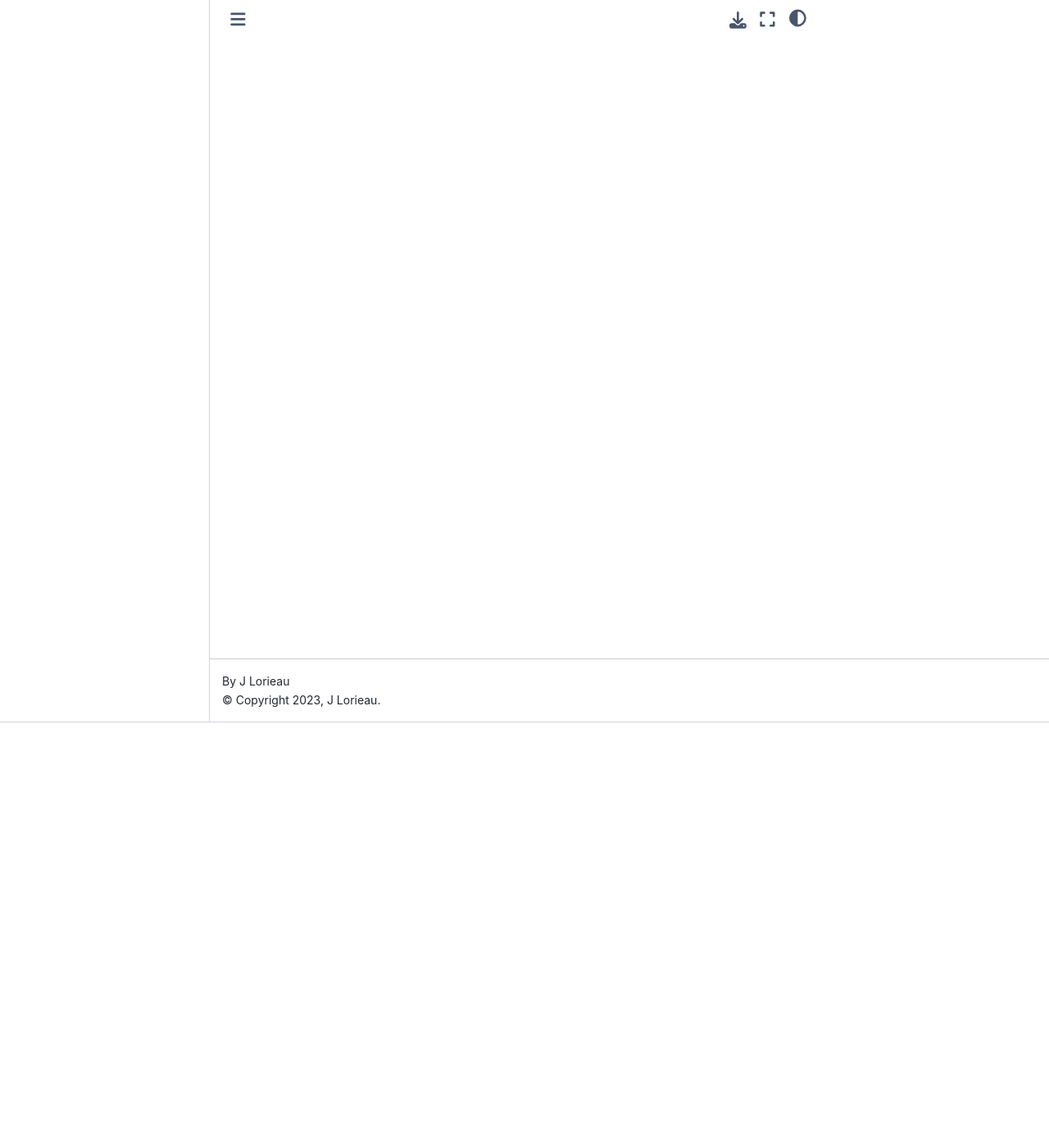
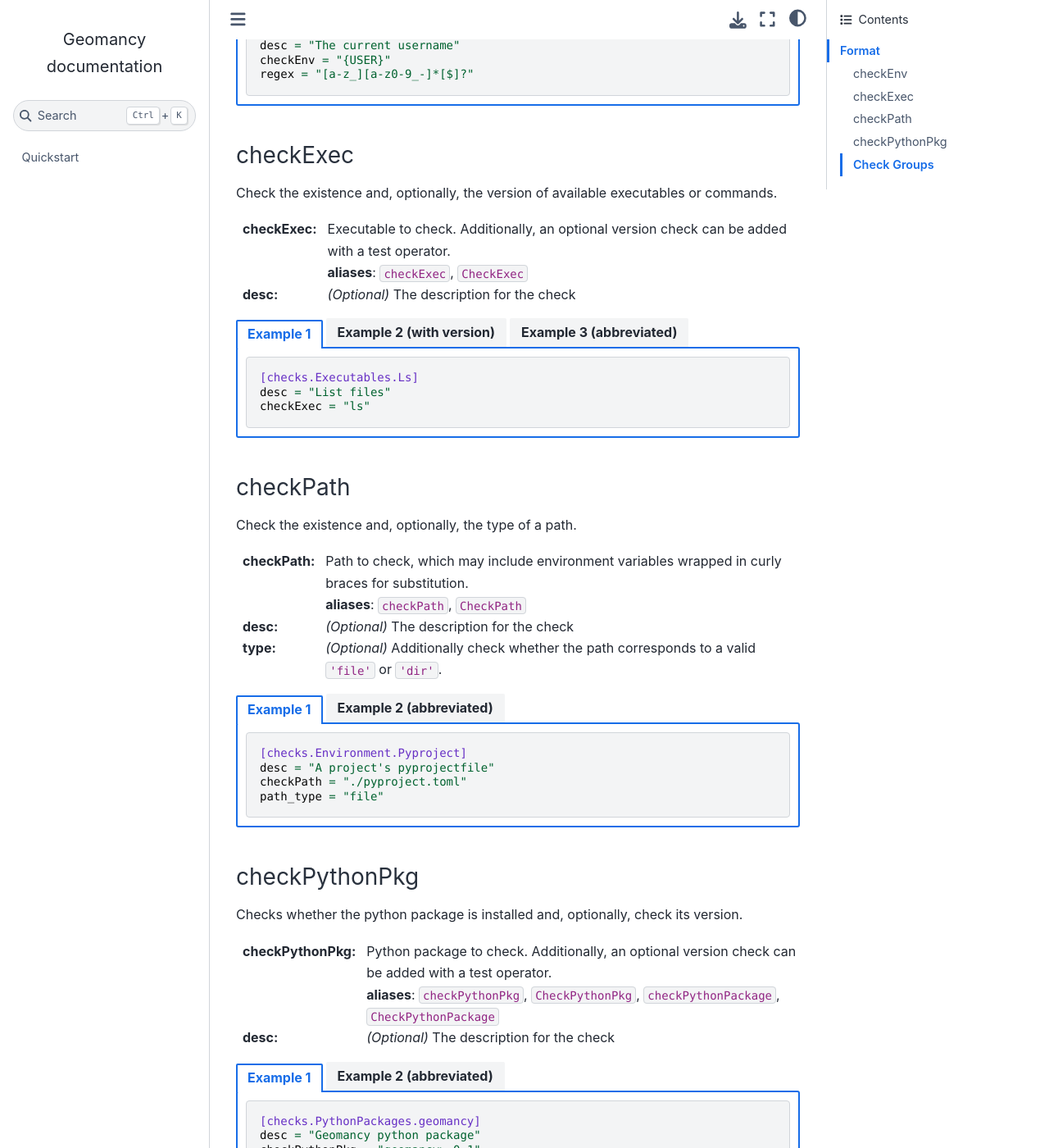
Before and after one commit to jlorieau/geomancy, a Sphinx documentation site: the page built from docs/source/usage/index.md, in a window 1280 px wide and 1400 px high, scrolled down 519 px. Shown: the whole window at 82% size. Built offline with Sphinx 7.4.7 and the Sphinx Book theme 1.1.4, drawn with Linux system fonts in a browser that asks for light colours; pages that are not in the unit, such as notebooks, are missing from menus; some of the changed text lies outside the part shown.

Commit message:
Move format to documentation

````diff
--- a/docs/source/usage/index.md
+++ b/docs/source/usage/index.md
@@ -1 +1,184 @@
 # Usage
+
+## Format
+
+### checkEnv
+
+Check the existence and, optionally, the value of an environment variable.
+
+:checkEnv: Environment variable to check, wrapped in curly braces for
+    substitution. <br>
+    __aliases__: ``checkEnv``, ``CheckEnv``
+:desc: _(Optional)_ The description for the check
+:regex: _(Optional)_ A regular expression to check against the environment
+    variable value
+
+::::{tab-set}
+
+:::{tab-item} Example 1
+```toml
+[checks.Environment.Username]
+desc = "The current username"
+checkEnv = "{USER}"
+regex = "[a-z_][a-z0-9_-]*[$]?"
+```
+:::
+
+:::{tab-item} Example 2 (abbreviated)
+```toml
+[checks.Environment]
+Username = {checkEnv = "{USER}", regex="[a-z_][a-z0-9_-]*[$]?"}
+```
+:::
+
+::::
+
+
+### checkExec
+
+Check the existence and, optionally, the version of available executables or
+commands.
+
+:checkExec: Executable to check. Additionally, an optional version check
+    can be added with a test operator. <br>
+    __aliases__: ``checkExec``, ``CheckExec``
+:desc: _(Optional)_ The description for the check
+
+::::{tab-set}
+
+:::{tab-item} Example 1
+```toml
+[checks.Executables.Ls]
+desc = "List files"
+checkExec = "ls"
+```
+:::
+
+:::{tab-item} Example 2 (with version)
+```toml
+[checks.Executables.Python]
+desc = "Python interpreter (version 3.11 or higher)"
+checkExec = "python3>=3.11"
+```
+:::
+
+:::{tab-item} Example 3 (abbreviated)
+```toml
+[checks.Executables]
+Python = {checkExec = "python3>=3.11"}
+```
+:::
+
+::::
+
+
+### checkPath
+
+Check the existence and, optionally, the type of a path.
+
+:checkPath: Path to check, which may include environment variables wrapped
+    in curly braces for substitution. <br>
+    __aliases__: ``checkPath``, ``CheckPath``
+:desc: _(Optional)_ The description for the check
+:type: _(Optional)_ Additionally check whether the path corresponds to a
+    valid ``'file'`` or ``'dir'``.
+
+::::{tab-set}
+
+:::{tab-item} Example 1
+```toml
+[checks.Environment.Pyproject]
+desc = "A project's pyprojectfile"
+checkPath = "./pyproject.toml"
+path_type = "file"
+```
+:::
+
+:::{tab-item} Example 2 (abbreviated)
+```toml
+[checks.Environment]
+Pyproject = {checkPath = "./pyproject.toml", path_type = "file"}
+```
+:::
+
+::::
+
+### checkPythonPkg
+
+Checks whether the python package is installed and, optionally, check its
+version.
+
+:checkPythonPkg: Python package to check. Additionally, an optional version
+    check can be added with a test operator. <br>
+    __aliases__: ``checkPythonPkg``, ``CheckPythonPkg``,
+    ``checkPythonPackage``, ``CheckPythonPackage``
+:desc: _(Optional)_ The description for the check
+
+::::{tab-set}
+
+:::{tab-item} Example 1
+```toml
+[checks.PythonPackages.geomancy]
+desc = "Geomancy python package"
+checkPythonPkg = "geomancy>=0.1"
+```
+:::
+
+:::{tab-item} Example 2 (abbreviated)
+```toml
+[checks.PythonPackages]
+geomancy = {checkPythonPkg = "geomancy>=0.1"}
+```
+:::
+
+::::
+
+
+### Check Groups
+
+Check groups are sections which contain one or more child checks.
+
+:desc: _(Optional)_ The description for the check section
+:subchecks: _(Optional)_ Either ``'all'`` to require that all sub-checks
+    pass or ``'any'`` to require that only one sub-check passes.<br>
+    Default: ``'all'``<br>
+    __aliases__: ``condition``
+
+::::{tab-set}
+
+:::{tab-item} Example 1
+The following is a check group ``ChecksFile`` with 2 checks, ``Geomancy`` and
+``Pyproject``.
+
+```toml
+[checks.ChecksFile]
+desc = "Checks that at least one checks file exists"
+subchecks = "any"
+
+    [checks.ChecksFile.Geomancy]
+    desc = "Check for 'geomancy.toml' file"
+    checkPath = "examples/geomancy.toml"
+    type = "file"
+
+    [checks.ChecksFile.Pyproject]
+    desc = "Check for 'pyproject.toml' file"
+    checkPath = "examples/pyproject.toml"
+    type = "file"
+```
+:::
+
+:::{tab-item} Example 2 (abbreviated)
+The following is a check group ``ChecksFile`` with 2 checks, ``Geomancy`` and
+``Pyproject``, in abbreviated format.
+
+```toml
+[checks.ChecksFile]
+subchecks = "any"
+
+Geomancy = {checkPath = "examples/geomancy.toml", type = "file"}
+Pyproject = {checkPath = "examples/pyproject.toml", type = "file"}
+```
+
+:::
+
+::::
````
Also changed, not shown: README.md (+59 -137 lines).
